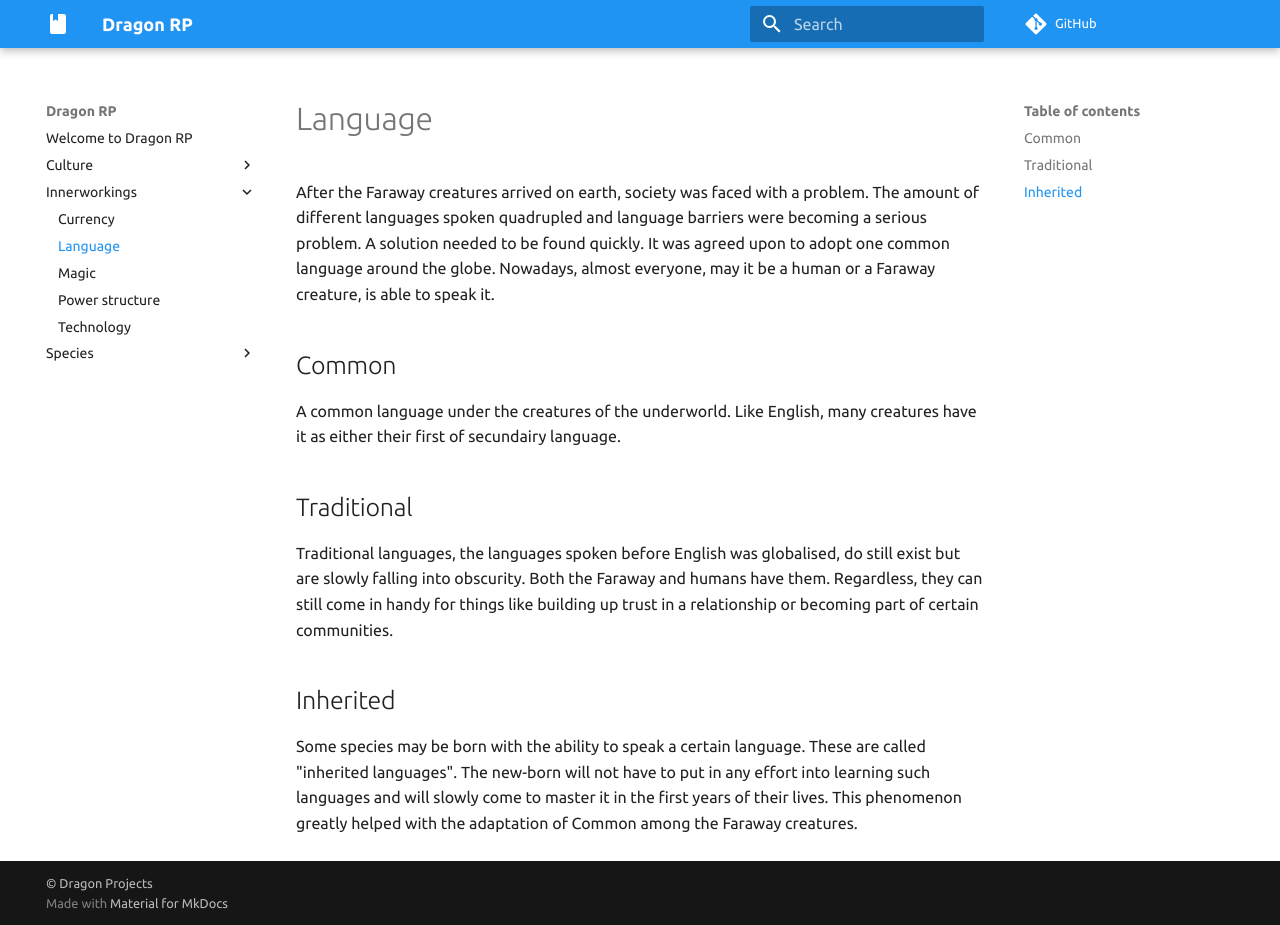
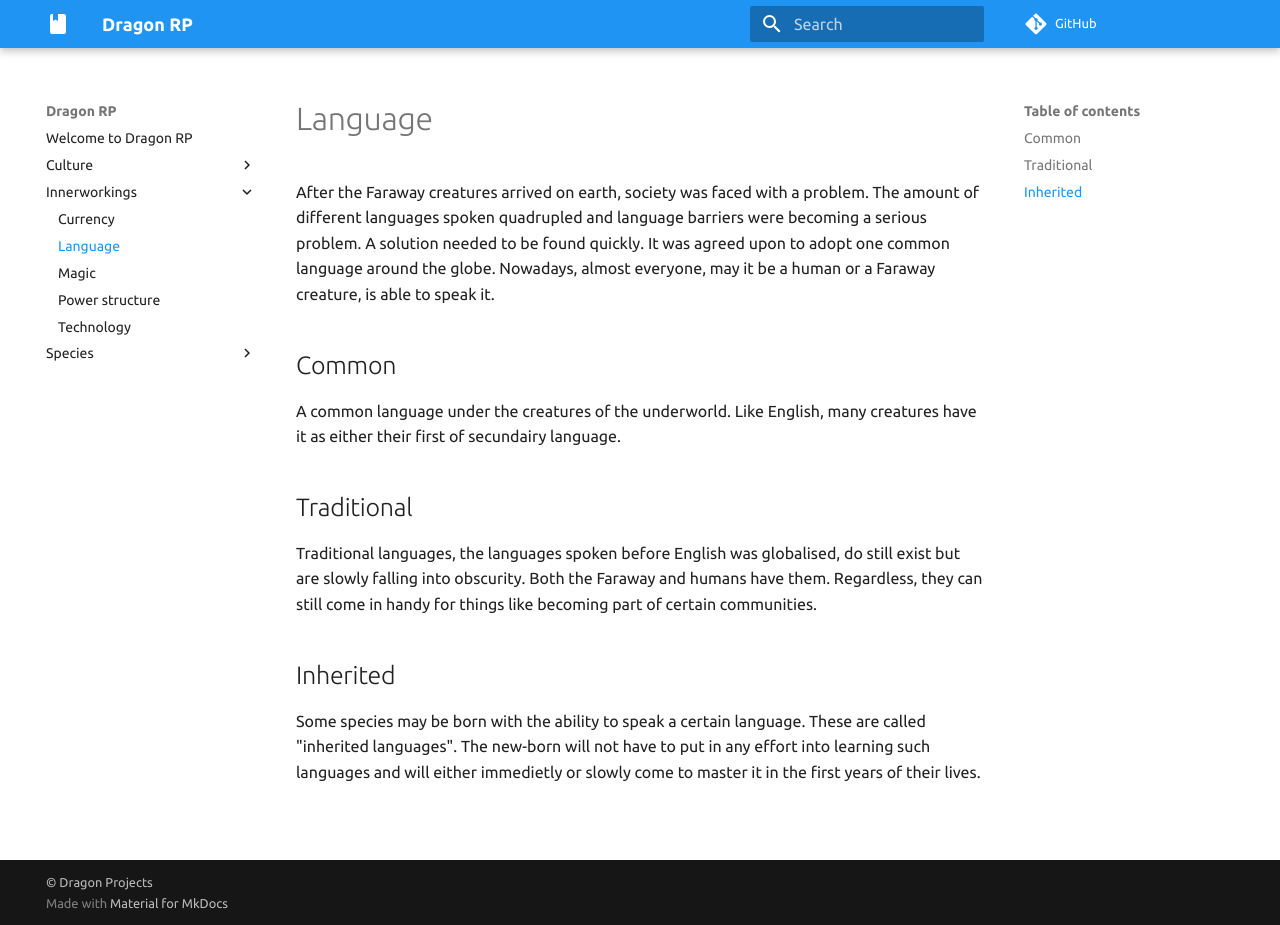
Before and after one commit to dragonprojects/dragonroleplay, an MkDocs documentation site: the page built from docs/Innerworkings/Language.md, in a window 1280 px wide and 925 px high. Built offline with MkDocs 1.6.1 and Material for MkDocs 9.7.7, drawn with Linux system fonts in a browser that asks for light colours; comment, search, counter and statistics services are not loaded.

Commit message:
Update Language.md

```diff
--- a/docs/Innerworkings/Language.md
+++ b/docs/Innerworkings/Language.md
@@ -5,7 +5,7 @@ After the Faraway creatures arrived on earth, society was faced with a problem.
 A common language under the creatures of the underworld. Like English, many creatures have it as either their first of secundairy language.
 
 ## Traditional
-Traditional languages, the languages spoken before English was globalised, do still exist but are slowly falling into obscurity. Both the Faraway and humans have them. Regardless, they can still come in handy for things like building up trust in a relationship or becoming part of certain communities.
+Traditional languages, the languages spoken before English was globalised, do still exist but are slowly falling into obscurity. Both the Faraway and humans have them. Regardless, they can still come in handy for things like becoming part of certain communities.
 
 ## Inherited
-Some species may be born with the ability to speak a certain language. These are called "inherited languages". The new-born will not have to put in any effort into learning such languages and will slowly come to master it in the first years of their lives. This phenomenon greatly helped with the adaptation of Common among the Faraway creatures.
+Some species may be born with the ability to speak a certain language. These are called "inherited languages". The new-born will not have to put in any effort into learning such languages and will either immedietly or slowly come to master it in the first years of their lives.
```
